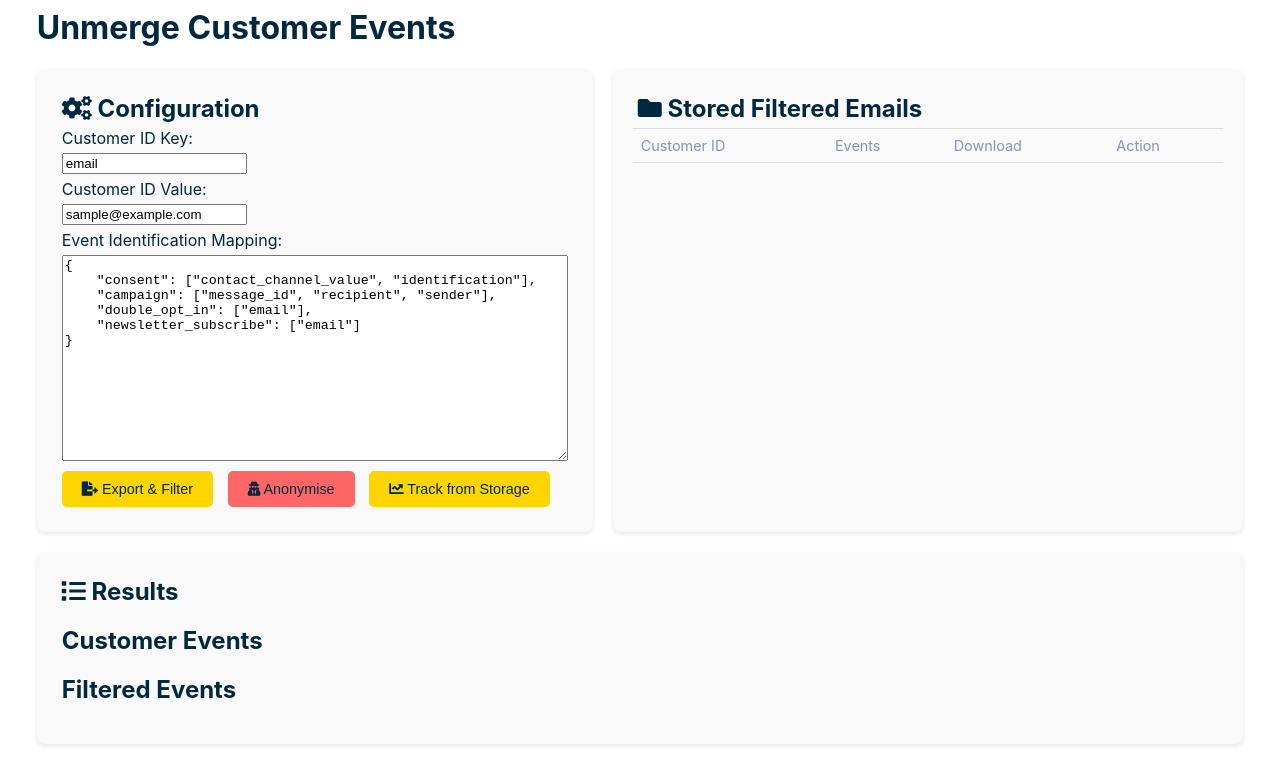
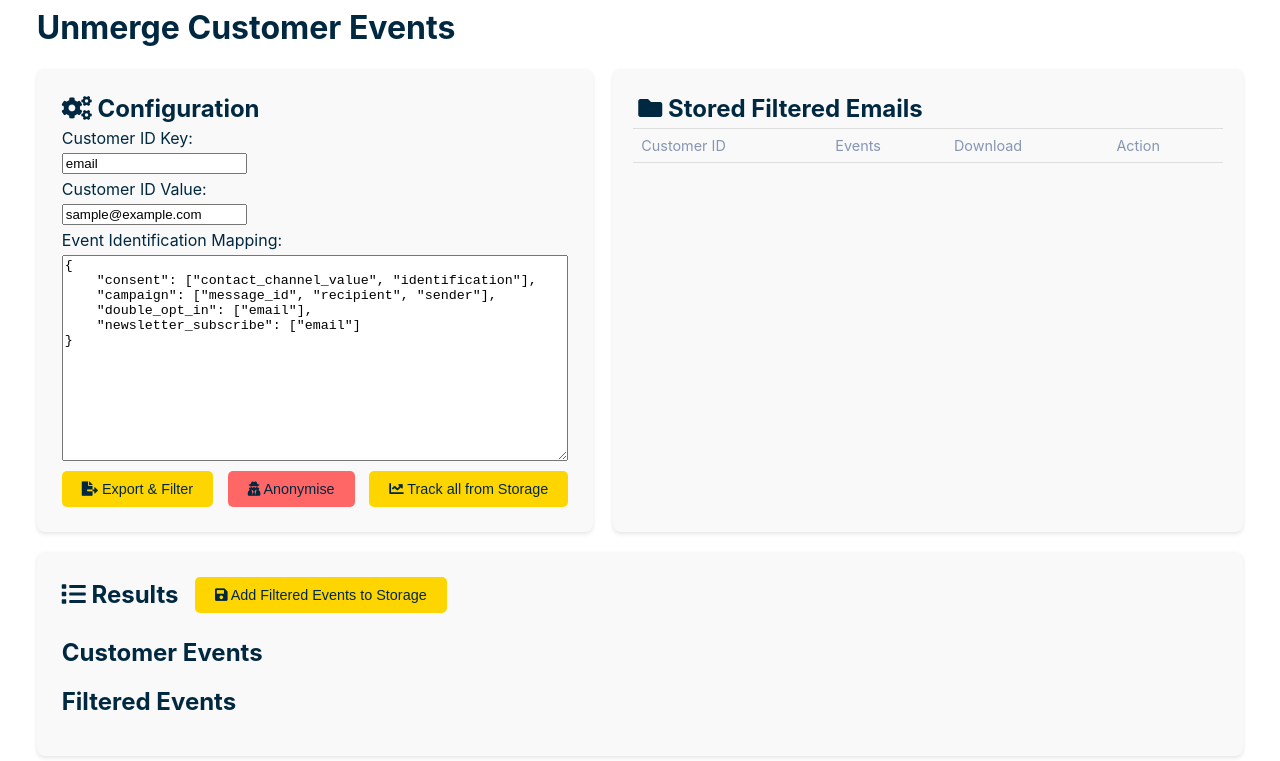
Before and after one commit to maxgda/engagement-unmerge-customer, a website: page src/index.html in a window 1280 px wide. Shown: the part 72-833 px from the top of the page. Drawn offline with Linux system fonts and the light colour scheme.

Commit message:
button to save results to local storage

```diff
--- a/src/index.html
+++ b/src/index.html
@@ -34,8 +34,9 @@
                 </textarea>
             </div>
             <button onclick="unmergeCustomer()"><i class="fas fa-file-export"></i> Export & Filter</button>
-            <button class="anonymise" onclick="showAnonymiseModal()"><i class="fas fa-user-secret"></i> Anonymise</button>
-            <button><i class="fas fa-chart-line"></i> Track from Storage</button>
+            <button class="anonymise" onclick="showAnonymiseModal()"><i class="fas fa-user-secret"></i> Anonymise
+            </button>
+            <button><i class="fas fa-chart-line"></i> Track all from Storage</button>
         </div>
         <div class="card storage-card">
             <h2><i class="fas fa-folder"></i> Stored Filtered Emails</h2>
@@ -56,7 +57,10 @@
     <div class="card results-card">
         <div id="loader" class="loader" style="display: none;"></div>
         <div class="results-content">
-            <h2><i class="fas fa-list"></i> Results</h2>
+            <div class="results-header">
+                <h2><i class="fas fa-list"></i> Results</h2>
+                <button onclick="saveFilteredJSON()"><i class="fas fa-save"></i> Add Filtered Events to Storage</button>
+            </div>
             <div id="customer-details" class="customer-details"></div>
             <h2>Customer Events <span id="original-events-count"></span></h2>
             <div id="original-tab-container" class="tab-container"></div>
@@ -142,7 +146,7 @@
         const eventMappingInput = document.getElementById('event-mapping').value;
 
         const exportRequestProps = {
-            "customer_id": { [customerIdKey]: customerEmail }
+            "customer_id": {[customerIdKey]: customerEmail}
         };
 
         let eventIdentificationMapping;
@@ -156,7 +160,10 @@
 
         try {
             const customer = await exponea.exportCustomer(exportRequestProps.customer_id);
-            console.log('Total events:', { id: exportRequestProps.customer_id[customerIdKey], count: customer.events.length });
+            console.log('Total events:', {
+                id: exportRequestProps.customer_id[customerIdKey],
+                count: customer.events.length
+            });
             console.log('Customer:', customer);
             displayCustomerDetails(customer.ids);
 
@@ -366,18 +373,28 @@
         const filename = `${safeId}_${timestamp}.json`;
 
         const jsonStr = JSON.stringify(filteredData, null, 2);
-        const blob = new Blob([jsonStr], { type: 'application/json' });
+        const blob = new Blob([jsonStr], {type: 'application/json'});
         const url = URL.createObjectURL(blob);
-
-        // Save to local storage
-        localStorage.setItem(filename, jsonStr);
-        populateStorageTable();
 
         const downloadLink = document.getElementById('download-link');
         downloadLink.href = url;
         downloadLink.download = filename;
         downloadLink.style.display = 'block';
         downloadLink.textContent = 'Download Filtered JSON';
+
+        // Save filtered data for saving to storage
+        window.filteredDataForStorage = filteredData;
+        window.filteredFilename = filename;
+    }
+
+    function saveFilteredJSON() {
+        if (window.filteredDataForStorage && window.filteredFilename) {
+            const jsonStr = JSON.stringify(window.filteredDataForStorage, null, 2);
+            localStorage.setItem(window.filteredFilename, jsonStr);
+            populateStorageTable();
+        } else {
+            alert('No filtered data available to save.');
+        }
     }
 
     function populateStorageTable() {
@@ -391,7 +408,7 @@
                 const eventCount = JSON.parse(localStorage.getItem(key)).events.length;
 
                 const downloadLink = document.createElement('a');
-                downloadLink.href = URL.createObjectURL(new Blob([localStorage.getItem(key)], { type: 'application/json' }));
+                downloadLink.href = URL.createObjectURL(new Blob([localStorage.getItem(key)], {type: 'application/json'}));
                 downloadLink.download = key;
                 downloadLink.textContent = key;
 
@@ -441,7 +458,7 @@
 
         const exponea = new Exponea('http://localhost:3000/exponea');
         const exportRequestProps = {
-            "customer_id": { [customerIdKey]: customerIdValue }
+            "customer_id": {[customerIdKey]: customerIdValue}
         };
 
         try {
--- a/src/styles.css
+++ b/src/styles.css
@@ -192,3 +192,9 @@ th {
     text-decoration: none;
     cursor: pointer;
 }
+
+.results-header {
+    display: flex;
+    align-items: center;
+    gap: 0.5vw;
+}
```
